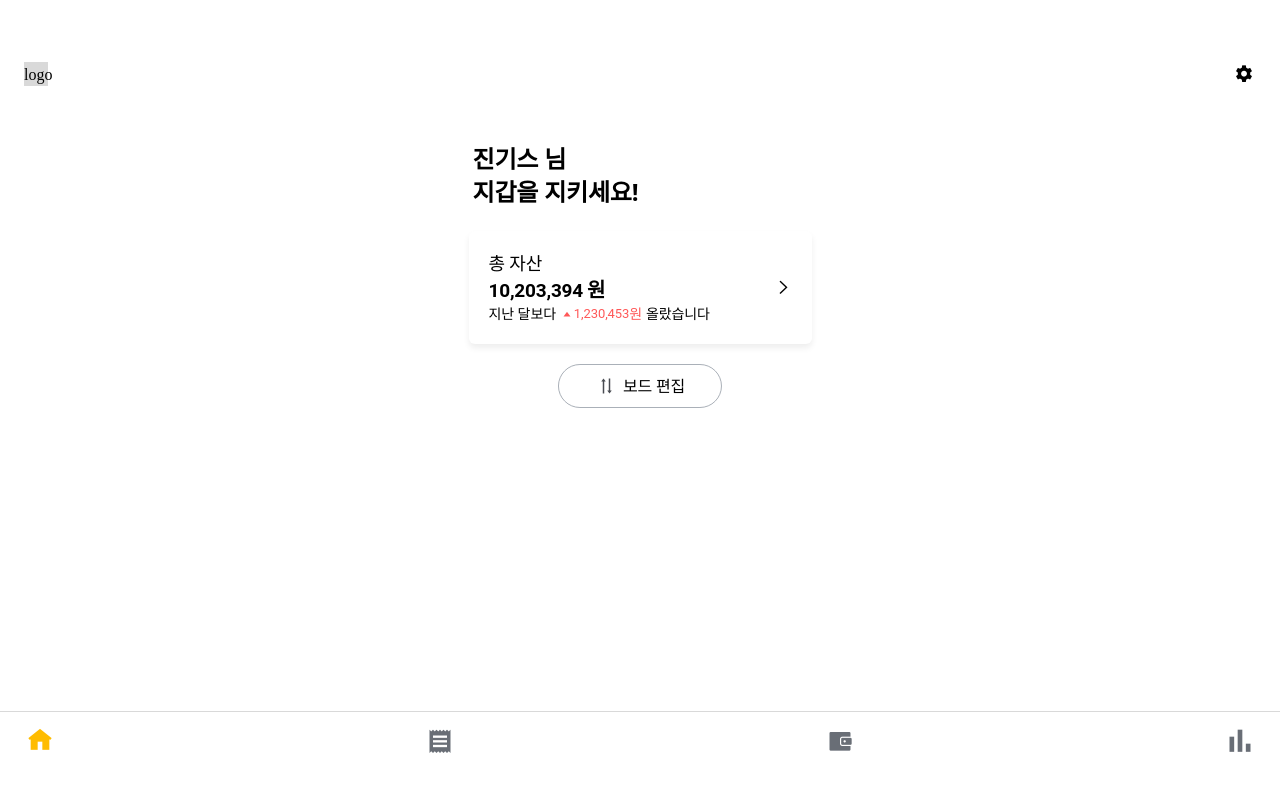
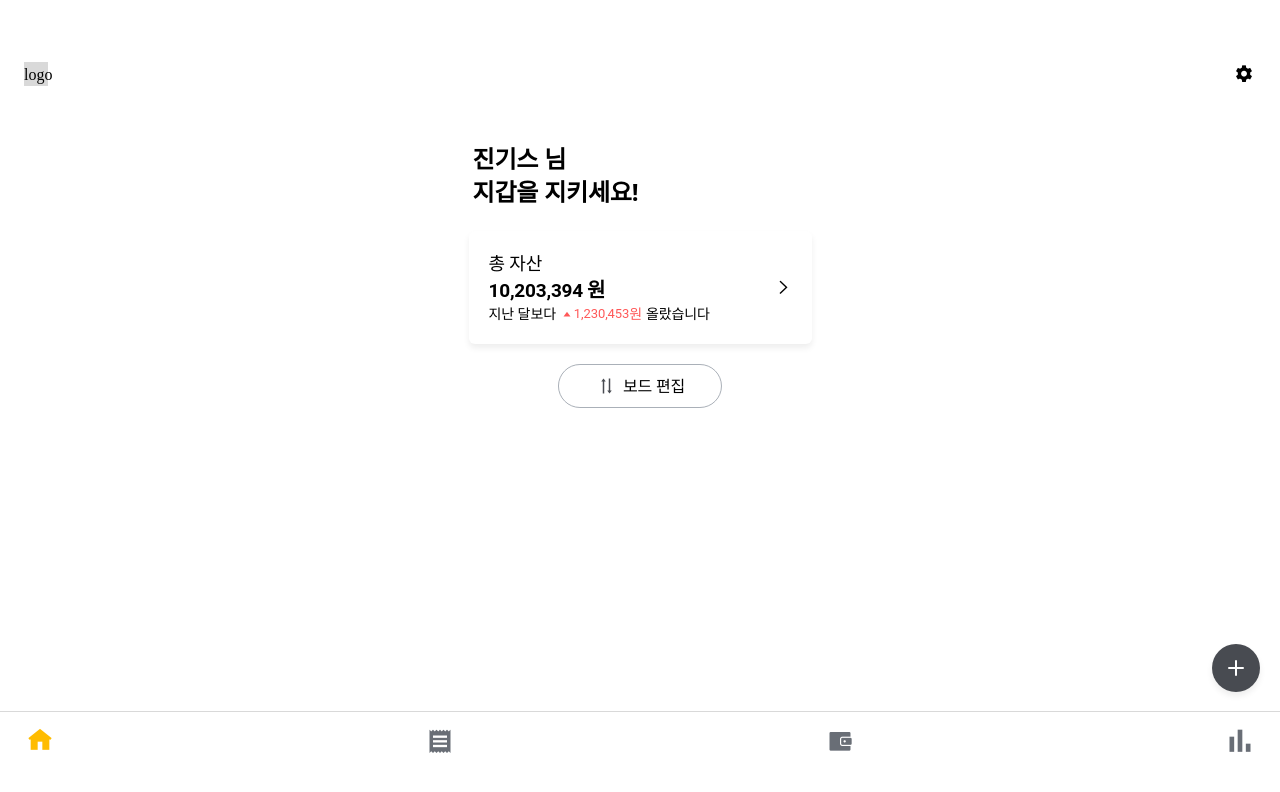
Before and after one commit to JGStudy/MoneyDefenseJGS, a Vue app in the folder MoneyDefenseJGS/: page / in a window 1280 px wide. Shown: the top 792 px of the page. Built offline with nearby package versions, Linux system fonts and the light colour scheme.

Commit message:
Feat: 빠른 추가 버튼 (AddButton.vue) 컴포넌트 추가 - AppLayoutPage.vue에서 BottomBar로부터 20px 상단 위치에 fix - 경로, v-if로 출력 유무 관리 필요

```diff
--- /dev/null
+++ b/MoneyDefenseJGS/src/components/common/AddButton.vue
@@ -0,0 +1,18 @@
+<template>
+  <button
+    class="fixed bottom-[108px] right-[20px] w-12 h-12 rounded-full bg-kb-ui-03 shadow-card flex items-center justify-center z-[60]"
+    @click="$emit('click')"
+  >
+    <svg class="w-6 h-6 stroke-kb-ui-11" viewBox="0 0 24 24" fill="none">
+      <path d="M12 5v14M5 12h14" stroke-width="2" stroke-linecap="round" />
+    </svg>
+  </button>
+</template>
+
+<script setup>
+const emit = defineEmits(['click'])
+
+function handleClick() {
+  emit('click')
+}
+</script>
--- a/MoneyDefenseJGS/src/pages/layout/AppLayoutPage.vue
+++ b/MoneyDefenseJGS/src/pages/layout/AppLayoutPage.vue
@@ -9,6 +9,8 @@
     <slot></slot>
     <!-- <router-view /> -->
   </div>
+  <!--AddButton : BottomBar보다 20px 상단에 위치-->
+  <AddButton />
   <BottomBar v-if="isTabMenu" />
 </template>
 <script setup>
@@ -17,6 +19,7 @@ import { computed } from 'vue'
 
 import Header from '@/components/common/RealHeader.vue'
 import BottomBar from '@/components/common/BottomNavBar.vue'
+import AddButton from '@/components/common/AddButton.vue'
 
 const route = useRoute()
 const tabMenuRoutes = ['/', '/transaction', '/transaction/calendar', '/asset', '/report']
```
